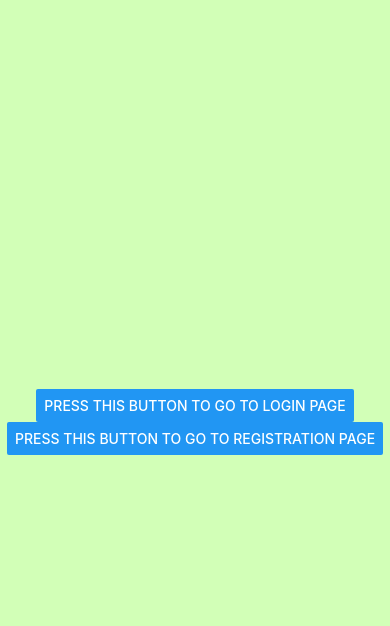
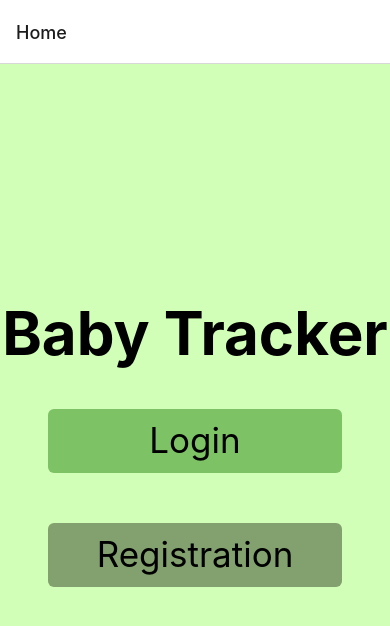
Before and after one commit to bman345/F22-4901-Team-Nice-Guys-Project, a React Native app: screen /Home in a window 390 px wide. Shown: the top 626 px of the page. Built offline with nearby package versions, Linux system fonts and the light colour scheme.

Commit message:
Added styling for initial page for app

```diff
--- a/App.js
+++ b/App.js
@@ -8,10 +8,9 @@ import LoginScreen from './screens/Login';
 const Stack = createNativeStackNavigator();
 
 export default function App() {
-
   return (
     <NavigationContainer>
-      <Stack.Navigator screenOptions={{headerShown: false}}>
+      <Stack.Navigator>
         <Stack.Screen
           name="Home"
           component={HomeScreen}
--- a/screens/HomeScreen.js
+++ b/screens/HomeScreen.js
@@ -1,17 +1,18 @@
 import { StatusBar } from 'expo-status-bar';
-import { StyleSheet, Text, View, Button } from 'react-native';
+import { StyleSheet, Text, View, Button, Pressable } from 'react-native';
 
 
 export default function HomeScreen({ navigation }) {
 
     return (
       <View style={styles.container}>
-        <Button title= "Press this button to go to login page"
-        onPress={() => navigation.navigate("Login")}
-        />
-        <Button title= "Press this button to go to Registration page"
-        onPress={() => navigation.navigate("Registration")}
-        />
+        <Text style={styles.Title}>Baby Tracker</Text>
+        <Pressable style={styles.Button1} onPress={() => navigation.navigate("Login")}>
+          <Text style={styles.Text}>Login</Text>
+        </Pressable>
+        <Pressable style={styles.Button2} onPress={() => navigation.navigate("Registration")}>
+          <Text style={styles.Text}>Registration</Text>
+        </Pressable>
         <StatusBar style="auto" />
       </View>
     );
@@ -20,9 +21,39 @@ export default function HomeScreen({ navigation }) {
   const styles = StyleSheet.create({
     container: {
       flex: 1,
-      backgroundColor: '#fff',
       alignItems: 'center',
       justifyContent: 'center',
       backgroundColor: '#D2FFB7',
     },
+
+    Title:{
+      fontSize:60,
+      fontWeight: 'bold',
+    },
+
+    Button1:{
+      padding: 10,
+      backgroundColor:'#7DC265',
+      width:294,
+      height:64,
+      borderRadius:6,
+      marginBottom:25,
+      marginTop:40,
+    },
+
+    Button2:{
+      padding: 10,
+      backgroundColor:'#82A16E',
+      width:294,
+      height:64,
+      borderRadius:6,
+      marginBottom:25,
+      marginTop:25,
+    },
+
+    Text:{
+      fontSize: 35,
+      textAlign:'center',
+      textAlignVertical:'middle',
+    },
   });
--- a/screens/Login.js
+++ b/screens/Login.js
@@ -6,7 +6,7 @@ export default function LoginScreen() {
 
     return (
       <View style={styles.container}>
-        <Text>"This is the Login Screen"</Text>
+        <Text>This is the Login Screen</Text>
         <StatusBar style="auto" />
       </View>
     );
@@ -15,7 +15,7 @@ export default function LoginScreen() {
   const styles = StyleSheet.create({
     container: {
       flex: 1,
-      backgroundColor: '#fff',
+      backgroundColor: '#D2FFB7',
       alignItems: 'center',
       justifyContent: 'center',
     },
--- a/screens/Registration.js
+++ b/screens/Registration.js
@@ -6,7 +6,7 @@ export default function RegistrationScreen() {
 
     return (
       <View style={styles.container}>
-        <Text>"This is the registration page"</Text>
+        <Text>This is the registration page</Text>
         <StatusBar style="auto" />
       </View>
     );
@@ -15,7 +15,7 @@ export default function RegistrationScreen() {
   const styles = StyleSheet.create({
     container: {
       flex: 1,
-      backgroundColor: '#fff',
+      backgroundColor: '#D2FFB7',
       alignItems: 'center',
       justifyContent: 'center',
     },
```
